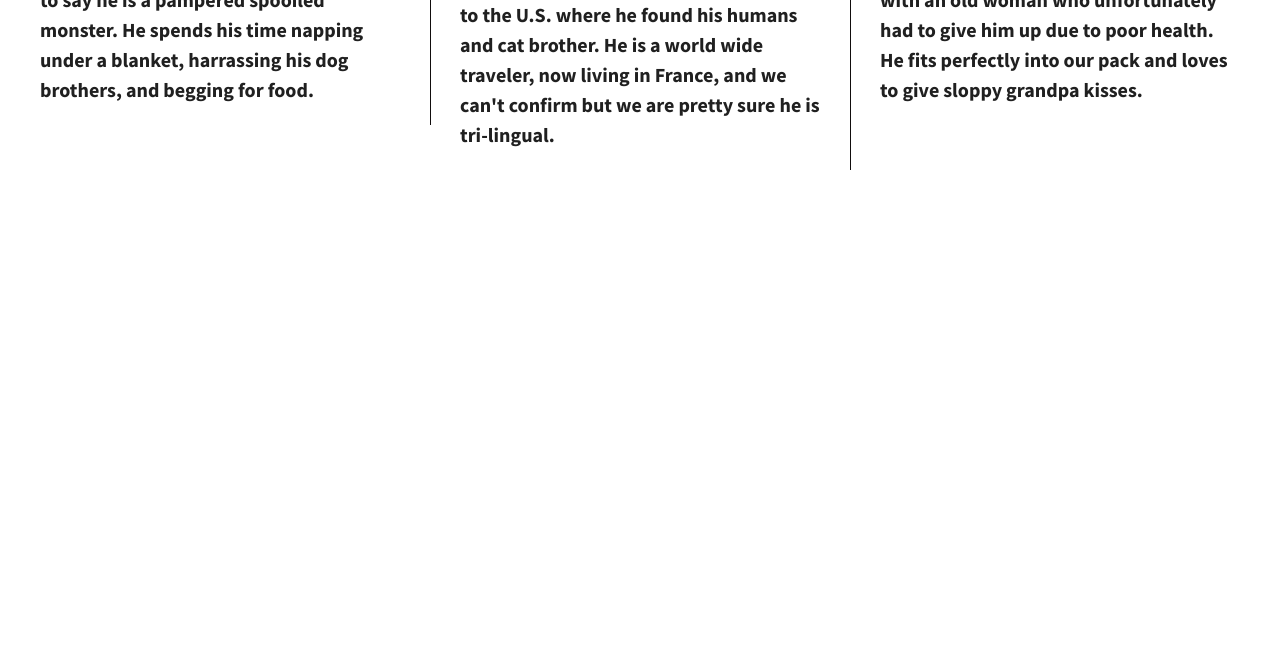
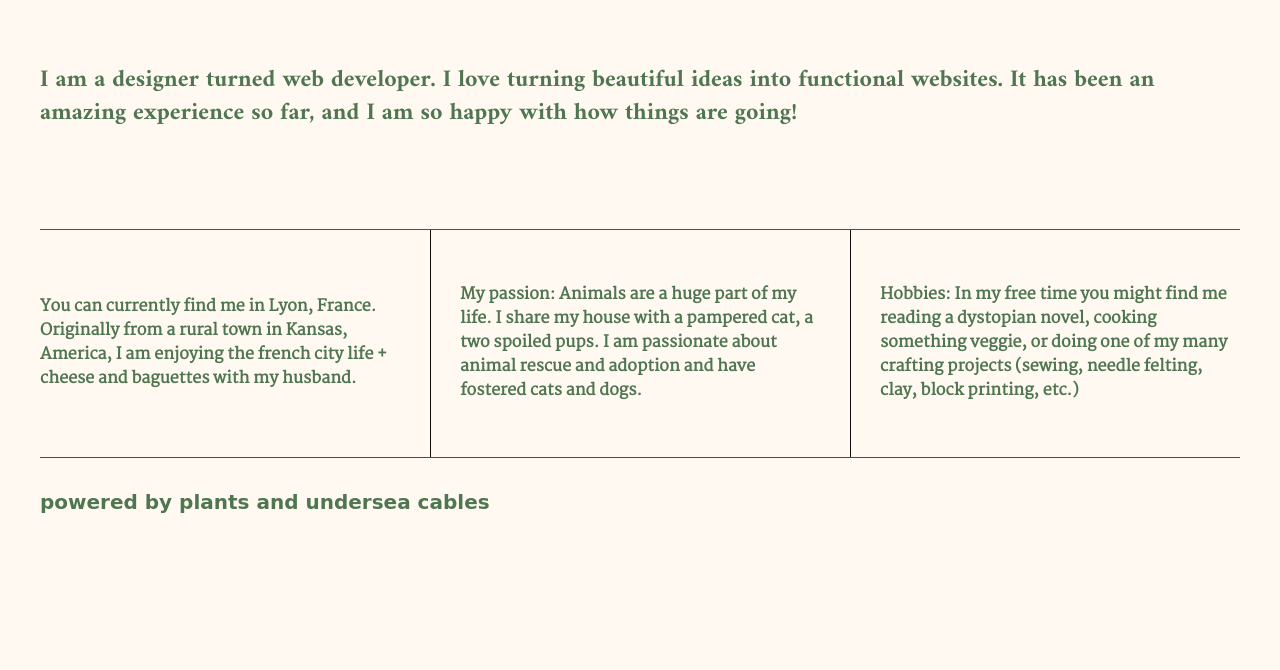
Before and after one commit to adalieks/flexbox-divs, a plain HTML site: page index.html in a window 1280 px wide. Shown: the part 210-880 px from the top of the page. After the commit the page ends 800 px from the top, so only its background shows below. Drawn offline with nearby package versions, Linux system fonts and the light colour scheme; a web font is replaced by a local one.

Commit message:
Customized colors, added heading, added information

```diff
--- a/css/main.css
+++ b/css/main.css
@@ -11,7 +11,7 @@
    ========================================================================== */
 
 html {
-    color: #222;
+    color: #4F7651;
     font-size: 1em;
     line-height: 1.4;
 }
@@ -97,15 +97,42 @@ textarea {
 
 
 html {
-  background-color: #fff;
+  background-color: #FFF9F1;
   height: 100%;
+  width: 100%;
 }
 
 body {
-  font-family: 'Source Sans Pro', sans-serif;
-  padding: 2em;
-  font-size: 1.25em;
+  font-family: 'Martel', serif;
+  padding: 0em 2em;
+  font-size: 1rem;
   height: 100%;
+  display: flex;
+  justify-content: center;
+}
+
+header h1 {
+    font-size: 4rem;
+    font-family: 'Playfair Display SC', serif;
+}
+
+main {
+    width: 100%;
+    display: flex;
+    justify-content: center;
+    font-family: 'Amiri', serif;
+    border-bottom: 1px solid rgb(50, 95, 58);
+  }
+
+main p {
+    font-size: 1.5rem;
+}
+
+header,
+footer {
+  width: 100%;
+  display: flex;
+  justify-content: flex-start;
 }
 
 .wrapper {
@@ -114,24 +141,24 @@ body {
   display: flex;
   flex-flow: row wrap;
   justify-content: space-between;
-  align-items: center;
-
+  max-width: 1200px;
 }
 
 .div-1, .div-2, .div-3 {
   /*give the divs a width of 30%, add display:flex, set justify-content and align-items to center*/
-  color: rgb(32, 32, 32);
-  line-height: 1.5em;
-  font-size: 1em;
-  background-color: #ffffff;
-  height: auto;
   display: flex;
-  width: 30%;
   justify-content: center;
   align-items: center;
+  color: rgb(79, 118, 81);
+  line-height: 1.5em;
 }
 
-
+footer {
+    border-top: 1px solid rgb(50, 95, 58);
+    padding: 30px 20px 0 0;
+    font-family: 'Dawning of a New Day', cursive;
+    font-size: 1.25rem;
+  }
 
 /* ==========================================================================
    Helper classes
@@ -223,6 +250,12 @@ body {
     }
 }
 
+@media all and (max-width: 768px) {
+    .div-1, .div-2, .div-3 {
+        border-bottom: 1px solid rgb(50, 95, 58);
+      }
+}
+
 @media print,
        (-webkit-min-device-pixel-ratio: 1.25),
        (min-resolution: 1.25dppx),
--- a/index.html
+++ b/index.html
@@ -15,6 +15,10 @@
         <script src="js/vendor/modernizr-2.8.3.min.js"></script>
         <link href='http://fonts.googleapis.com/css?family=Lora:700' rel='stylesheet' type='text/css'>
         <link href='http://fonts.googleapis.com/css?family=Source+Sans+Pro:400,700' rel='stylesheet' type='text/css'>
+        <link rel="preconnect" href="https://fonts.googleapis.com">
+        <link rel="preconnect" href="https://fonts.gstatic.com" crossorigin>
+        <link href="https://fonts.googleapis.com/css2?family=Amiri:wght@700&family=Dawning+of+a+New+Day&family=Martel&family=Playfair+Display+SC:wght@700&display=swap" rel="stylesheet">
+
     </head>
     <body>
         <!--[if lt IE 8]>
@@ -22,15 +26,24 @@
         <![endif]-->
 
         <section class="wrapper">
+            <header>
+                <h1>Hello! I'm Adalie.</h1>
+            </header>
+            <main>
+                <p>
+                I am a designer turned web developer. I love turning beautiful ideas into functional websites. It has been an amazing experience so far, and I am so happy with how things are going!
+                </p>
+            </main>
             <div class="div-1">
-                <p> Norman is a hairless cat from rural Arkansas, but make no mistake he is a house cat through and through. That is to say he is a pampered spooiled monster. He spends his time napping under a blanket, harrassing his dog brothers, and begging for food.</p>
+                <p> You can currently find me in Lyon, France. Originally from a rural town in Kansas, America, I am enjoying the french city life + cheese and baguettes with my husband. </p>
             </div>
             <div class="div-2">
-                <p> Poco is a Xoloitzcuitle or more commonly known as a mexican hairless dog. Poco had an unfortunate start to life in Mexico where he was starved and mistreated. He was rescued and brought to the U.S. where he found his humans and cat brother. He is a world wide traveler, now living in France, and we can't confirm but we are pretty sure he is tri-lingual.</p>
+                <p> My passion: Animals are a huge part of my life. I share my house with a pampered cat, a two spoiled pups. I am passionate about animal rescue and adoption and have fostered cats and dogs.</p>
             </div>
             <div class="div-3">
-                <p> Harry is the grandpa of the group. He is a little French Poodle in constant need of attention. Before he joined us he lived with an old woman who unfortunately had to give him up due to poor health. He fits perfectly into our pack and loves to give sloppy grandpa kisses.</p>
+                <p> Hobbies: In my free time you might find me reading a dystopian novel, cooking something veggie, or doing one of my many crafting projects (sewing, needle felting, clay, block printing, etc.)</p>
             </div>
+            <footer>powered by plants and undersea cables</footer>
         </section>
 
         <script src="https://ajax.googleapis.com/ajax/libs/jquery/1.11.3/jquery.min.js"></script>
```
